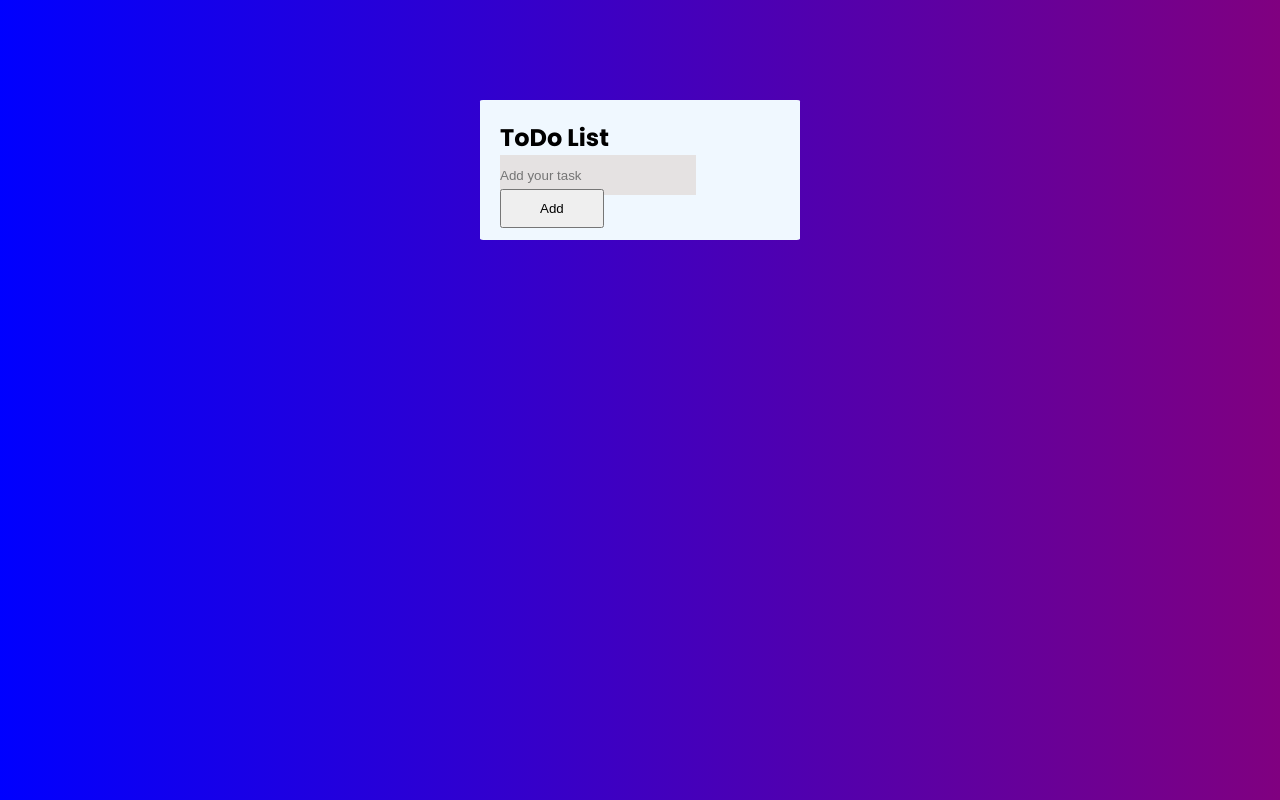
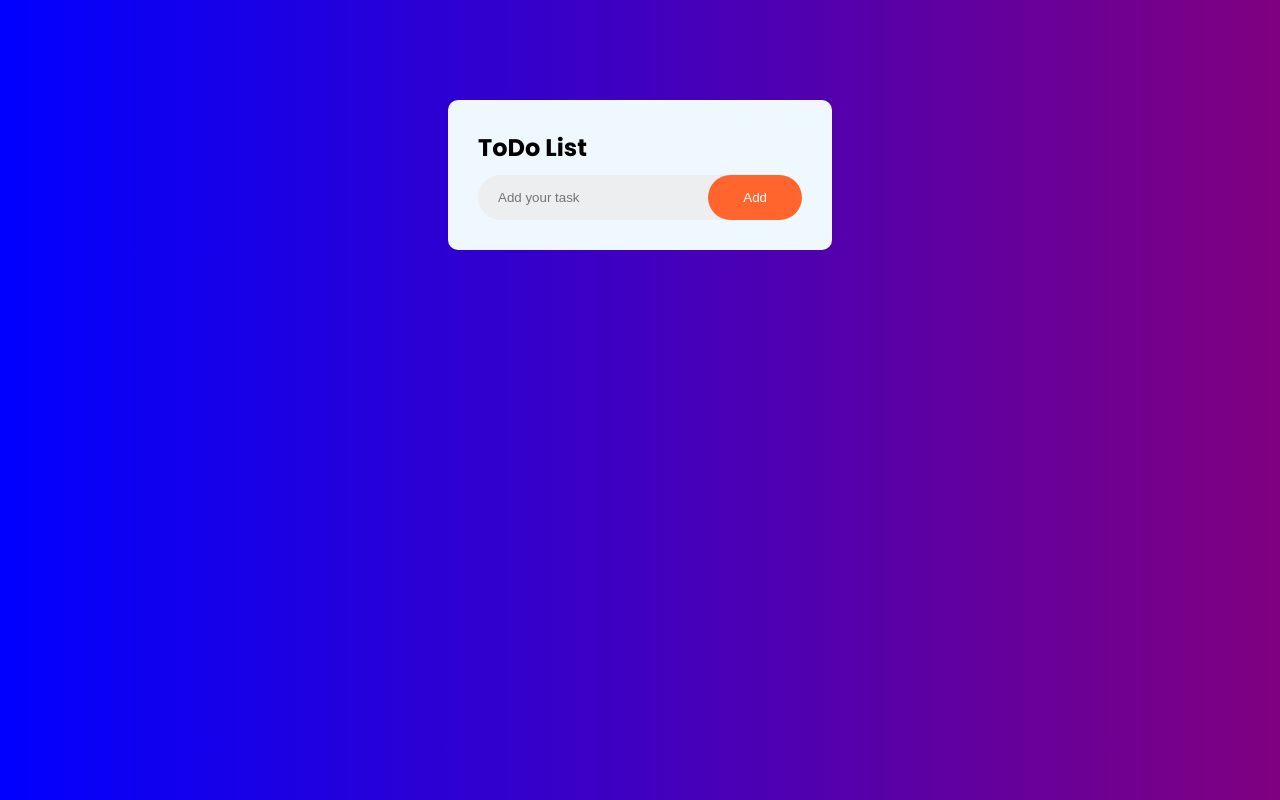
Before and after one commit to Sajin-sjn/Todo-List, a plain HTML site: page index.html in a window 1280 px wide. Drawn offline with Linux system fonts and the light colour scheme.

Commit message:
completed basic structure

```diff
--- a/style.css
+++ b/style.css
@@ -17,18 +17,56 @@ body {
 }
 .wrapper {
     background-color: aliceblue;
-    width: 25vw;
-    padding: 20px;
-    border-radius: 1%;
+    width: 30vw;
+    padding: 30px;
+    border-radius: 10px;
+}
+h2 {
+    margin-bottom: 10px;
+}
+.layout {
+    display: flex;
+    align-items: center;
+    justify-content: space-between;
+    background: #edeef0;
+    border-radius: 30px;
+
 }
 input {
-    width: 70%;
-    height: 40px;
+    flex: 1;
     border: none;
-    background-color: rgb(229, 226, 226);
+    outline: none;
+    background: transparent;
+    padding-left: 20px;
 }
 button {
-    padding: 10px 38px;
-    display: inline;
-    margin-block: -10px;
+    border: none;
+    outline: none;
+    padding: 15px 35px;
+    border-radius: 30px;
+    color: white;
+    background-color: rgb(255, 101, 45);
+    cursor: pointer;
 }
+ul {
+    margin-top: 20px;
+}
+ul li{
+    list-style: none;
+    padding: 10px 40px;
+    position: relative;
+}
+ul li::before {
+    content: '';
+    background-image: url(./image/unchecked.png);
+    position: absolute;
+    background-size: cover;
+    width: 25px;
+    height: 25px;
+    background-position: center;
+    left: 0px;
+    cursor: pointer;
+}
+ul li.checked::before {
+    background-image: url(./image/checked.png);
+}
```
Also changed, not shown: index.html (+5 -0 lines), image/checked.png (added), image/icon.png (added), image/unchecked.png (added).
